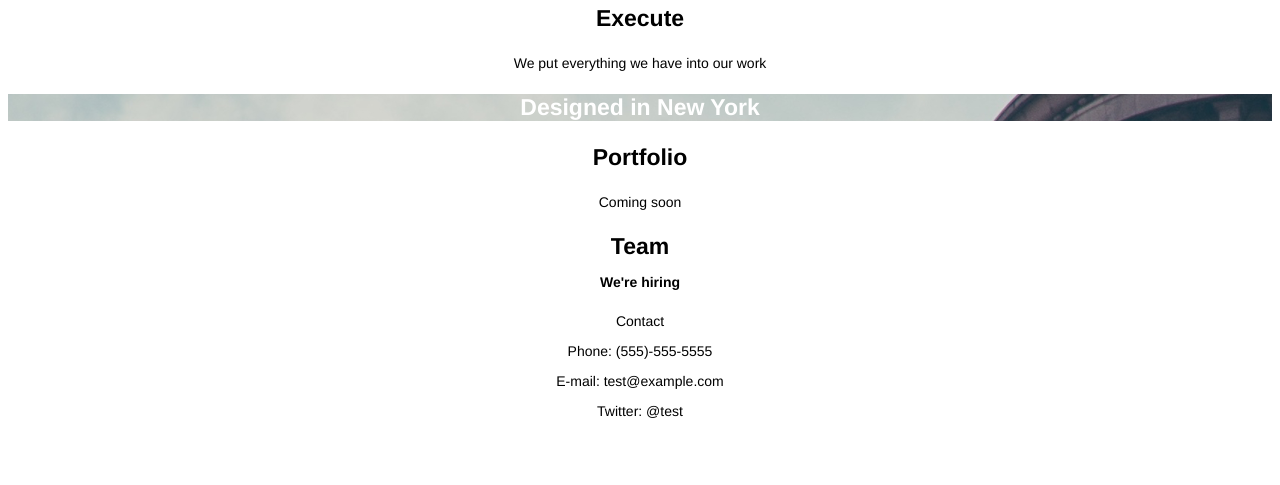
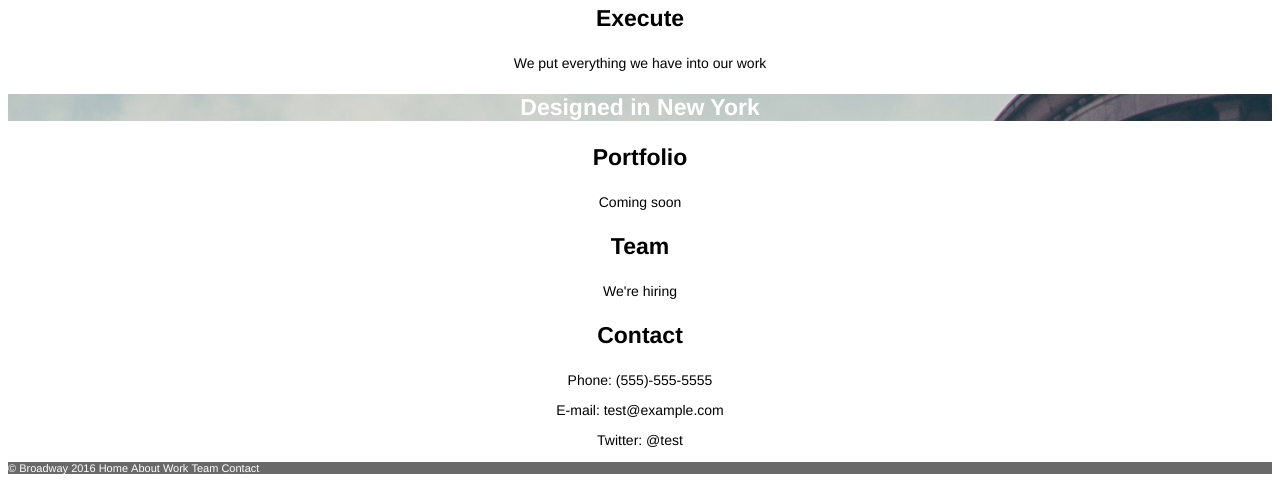
Before and after one commit to mary-eliz/Broadway, a plain HTML site: page index.html in a window 1280 px wide. Shown: the part 1577-2062 px from the top of the page. Before the commit the page ends 2010 px from the top, so only its background shows below. Drawn offline with Linux system fonts and the light colour scheme.

Commit message:
Add photos and style.

```diff
--- a/index.html
+++ b/index.html
@@ -6,7 +6,9 @@
 </head>
 <body>
   <div class="header">
+    <!--header-->
     <h1>Broadway Design</h1>
+    <!---navigation--------->
     <nav>
       <p>Home</p>
       <p>Process</p>
@@ -15,6 +17,8 @@
       <p>Contact</p>
     </nav>
   </div>
+  <!--body and about me section-->
+  <div class="process">
     <h2>Our Process</h2>
     <img src="https://s3.amazonaws.com/codecademy-content/programs/freelance-one/broadway/images/identify.svg">
     <h3>Identify</h3>
@@ -25,14 +29,18 @@
     <img src="https://s3.amazonaws.com/codecademy-content/programs/freelance-one/broadway/images/execute.svg">
     <h3>Execute</h3>
     <p>We put everything we have into our work</p>
+  </div>
   <h3 class="origin">Designed in New York</h3>
-  <h3>Portfolio</h3>
+  <h3 class="work">Portfolio</h3>
   <p>Coming soon</p>
-  <h3>Team</p>
-  <p>We're hiring</h3>
-  <p>Contact</p>
+  <h3 class="team">Team</h3>
+  <p>We're hiring</p>
+  <!--Contact information-->
+  <h3 class="contact">Contact</h3>
   <p>Phone: (555)-555-5555</p>
   <p>E-mail: test@example.com</p>
   <p>Twitter: @test</p>
+  <!--footer-->
+  <p class="foot"> &copy; Broadway 2016 <span>Home</span>&nbsp;<span>About</span>&nbsp;<span>Work</span>&nbsp;<span>Team</span>&nbsp;<span>Contact</span></p>
 </body>
 </html>
--- a/resources/css/style.css
+++ b/resources/css/style.css
@@ -41,5 +41,13 @@ p{
 
 .origin{
   color: white;
-  background-image: url("../images/the-flatiron-building.png")
+  background-image: url("../images/the-flatiron-building.png");
 }
+
+.foot{
+  font-family: Helvetica;
+  font-size: 11px;
+  color: white;
+  background-color: dimgray;
+  text-align: left;
+}
```
Lines whose indentation alone changed are shown as unchanged.
